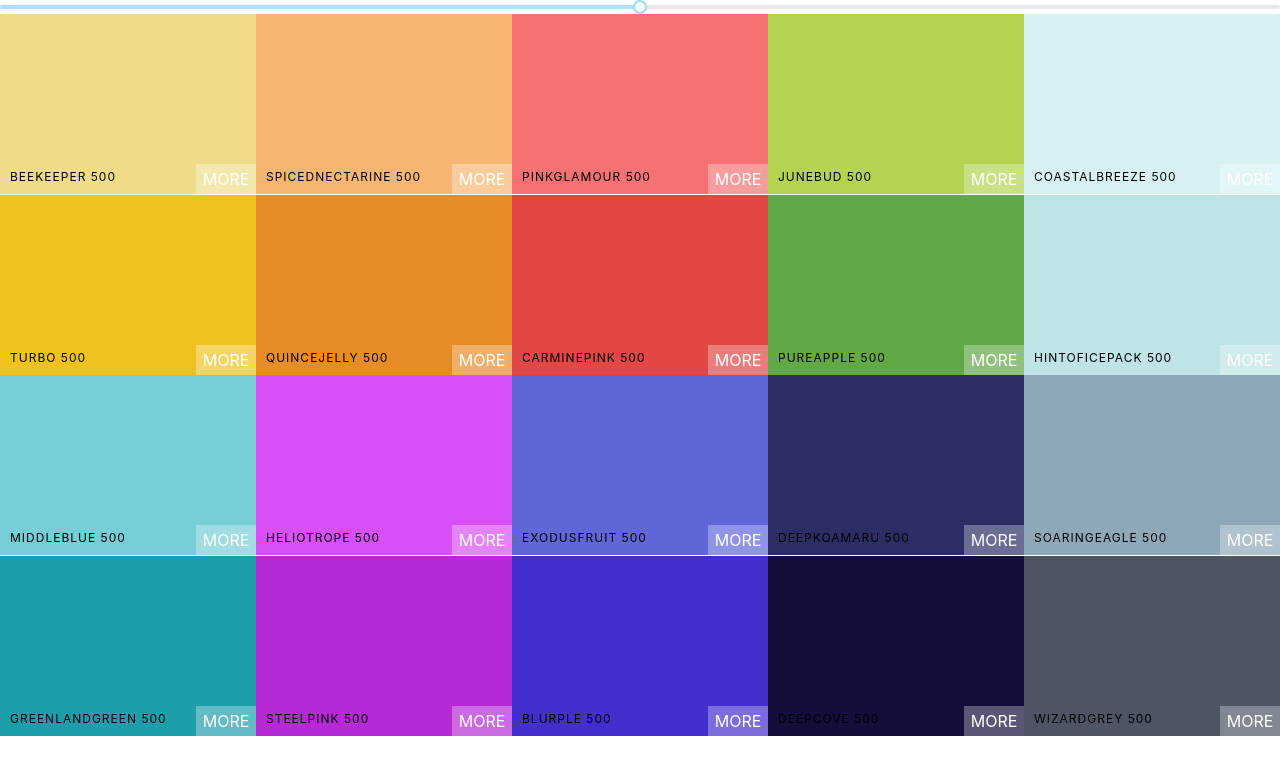
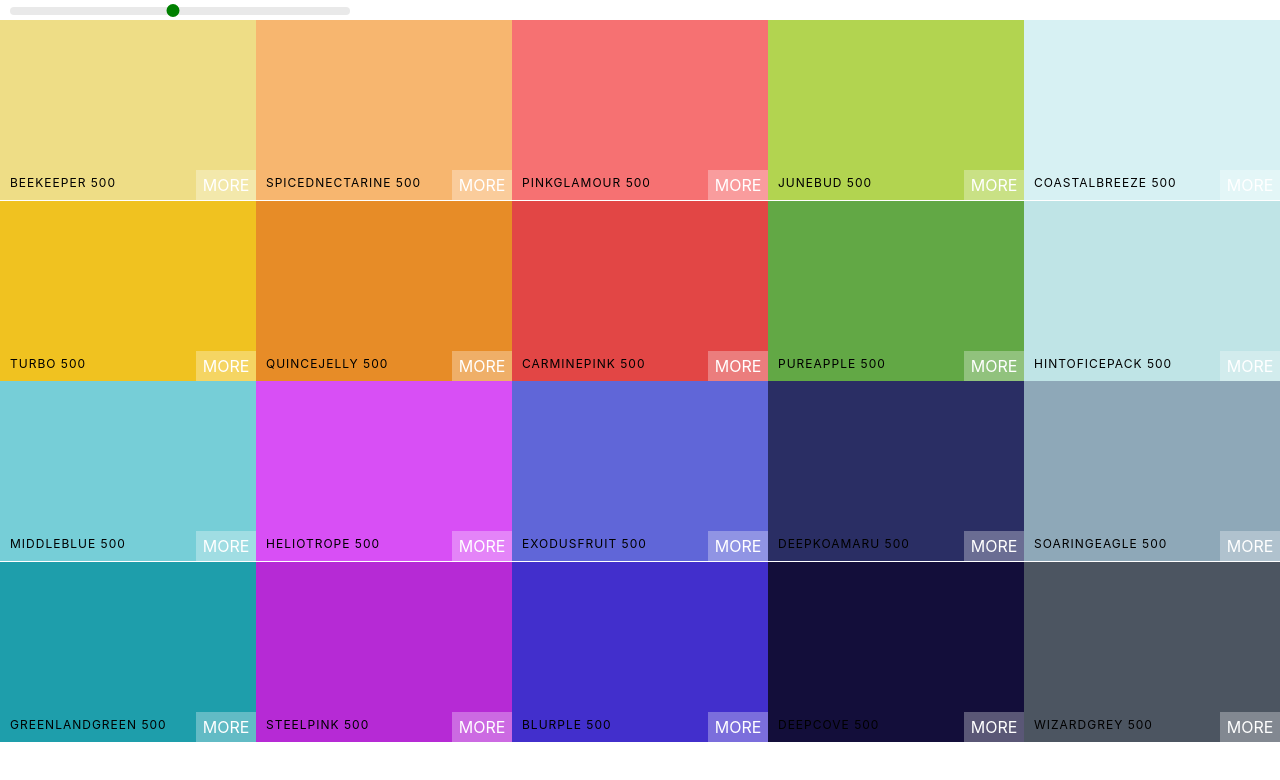
Before and after one commit to piyushshri01/color-palette-react-app, a React (Create React App) app in the folder color-palette-react-app/: page / in a window 1280 px wide. Shown: the top 780 px of the page. Built offline with nearby package versions, Linux system fonts and the light colour scheme.

Commit message:
"Style Color Slider"

```diff
--- a/color-palette-react-app/src/Palette.css
+++ b/color-palette-react-app/src/Palette.css
@@ -4,3 +4,28 @@
 .Palette-colors {
     height: 90%;
 }
+.slider {
+    width: 340px;
+    margin: 0 10px;
+    display: inline-block;
+}
+/* Slider Lib. Classes */
+.rc-slider-track {
+    background-color: transparent;
+}
+.rc-slider-rail {
+    height: 8px;
+}
+.rc-slider-handle,
+.rc-slider-handle:active,
+.rc-slider-handle:focus,
+.rc-slider-handle:hover {
+    background-color: green;
+    outline: none;
+    border: 2px solid green;
+    box-shadow: none;
+    width: 13px;
+    height: 13px;
+    margin-left: -7px;
+    margin-top: -3px;
+}
--- a/color-palette-react-app/src/Palette.js
+++ b/color-palette-react-app/src/Palette.js
@@ -1,8 +1,9 @@
 import React, { Component } from 'react';
 import ColorBox from './ColorBox';
+import 'rc-slider/assets/index.css';
 import './Palette.css';
 import Slider from "rc-slider";
-import 'rc-slider/assets/index.css';
+
 
 export class Palette extends Component {
     constructor(props){
@@ -20,12 +21,14 @@
         ));
         return (
             <div className="Palette">
+                <div className="slider">
                     <Slider
                     defaultValue={level}
                     min={100}
                     max={900}
                     step={100}
                     onAfterChange={this.changeLevel}/>
+                </div>
             {/* Navbar goes here */}
             <div className="Palette-colors">
                 {colorBoxes}
```
Lines whose indentation alone changed are shown as unchanged.
